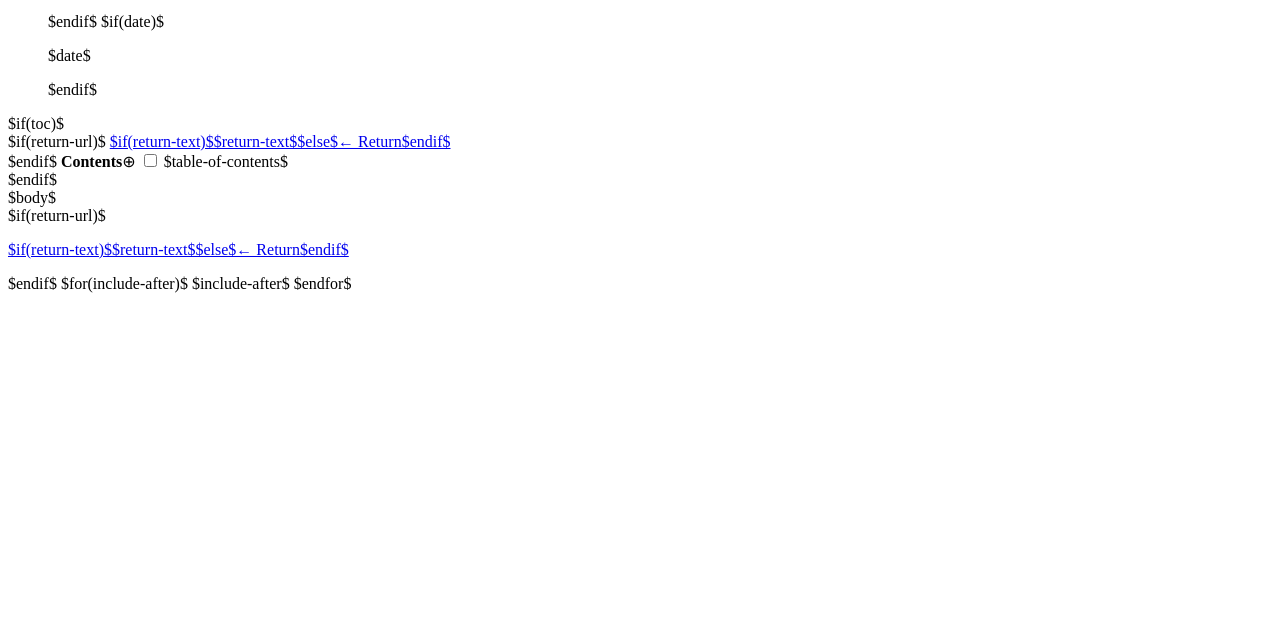
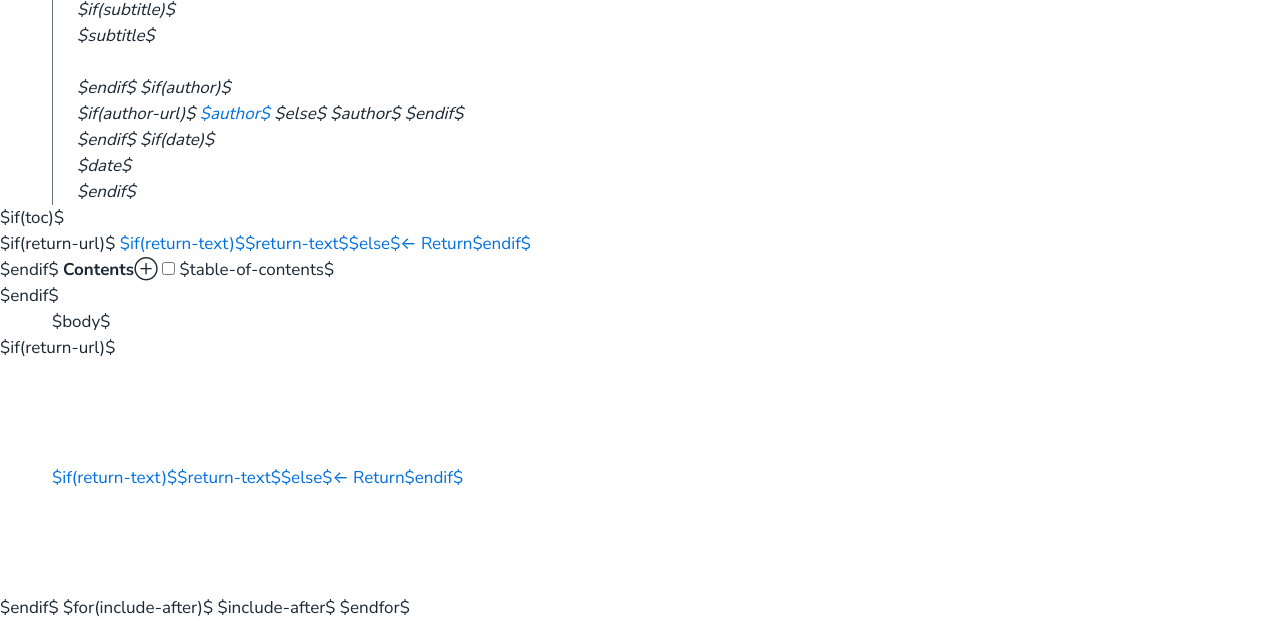
Before and after one commit to kevinmarquesp/blog, a plain HTML site: page template/blog_post.html in a window 1280 px wide. Shown: the part 247-868 px from the top of the page. Before the commit the page ends 800 px from the top, so only its background shows below. Drawn offline with Linux system fonts and the light colour scheme; a web font is replaced by a local one.

Commit message:
feat: Importing styles from template

```diff
--- a/template/blog_post.html
+++ b/template/blog_post.html
@@ -11,6 +11,8 @@
     $if(description-meta)$ <meta name="description" content="$description-meta$"> $endif$
 
     <title>$if(title-prefix)$$title-prefix$ – $endif$$pagetitle$</title>
+
+    <link rel="stylesheet" href="../dist/css/article_theme.css">
 
     $if(math)$
       $math$
```
Also changed, not shown: 1 other file.
